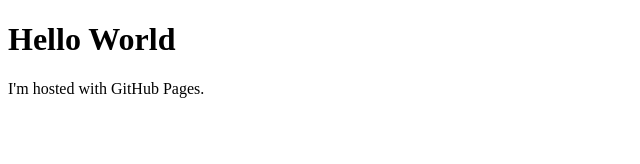
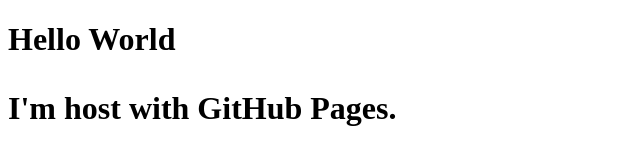
Before and after one commit to brandynlucca/brandynlucca.github.io, a plain HTML site: page index.html in a window 1280 px wide. Shown: the whole page, without its empty margins (0-640 px from the left). Drawn offline with Linux system fonts and the light colour scheme.

Commit message:
Summary
D

```diff
--- a/index.html
+++ b/index.html
@@ -1,7 +1,10 @@
 <!DOCTYPE html>
 <html>
-<body>
-<h1>Hello World</h1>
-<p>I'm hosted with GitHub Pages.</p>
-</body>
+	<head>
+		<title>brandynlucca@github.io</title>
+	<head>
+	<body>
+		<h1>Hello World</hi>
+		<p>I'm host with GitHub Pages.</p>
+	</body>
 </html>
```
